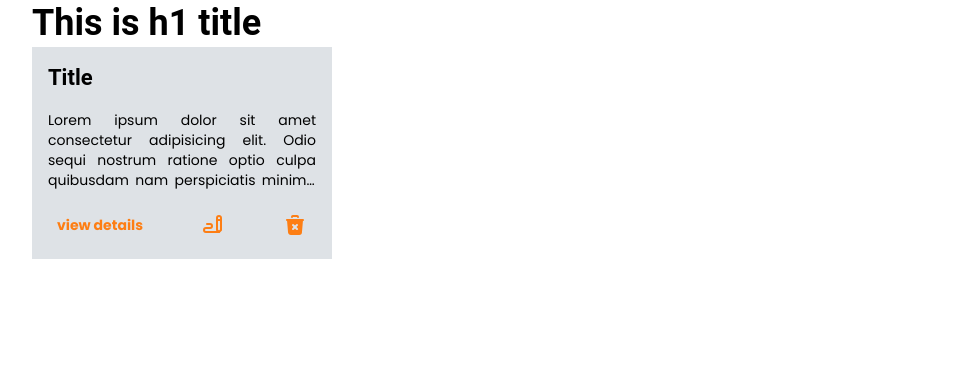
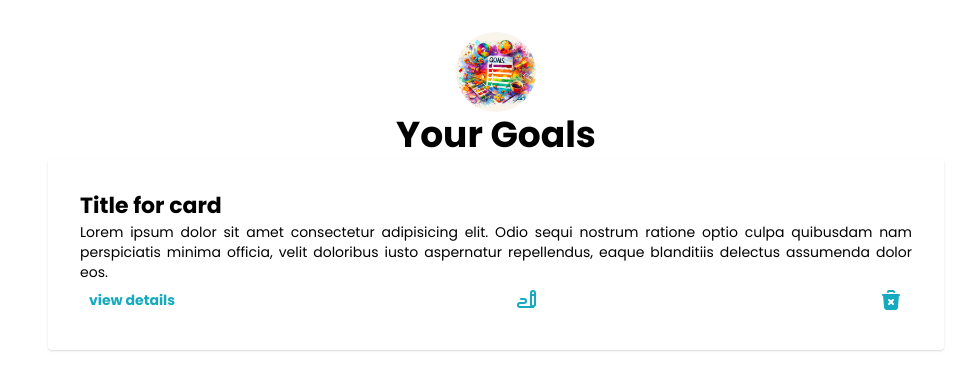
Before and after one commit to vida-khalili/goal-manager-typescript, a React (Vite) app: page / in a window 1280 px wide. Shown: the top 390 px of the page, without its empty margins (144-1119 px from the left). Built offline with nearby package versions, Linux system fonts and the light colour scheme.

Commit message:
added Header component

```diff
--- a/src/App.tsx
+++ b/src/App.tsx
@@ -1,11 +1,22 @@
 import { Container, Title } from "@mantine/core";
 import GoalCard from "./components/GoalCard/GoalCard";
-
+import Header from "./components/Header/Header";
+import goalImage from "./assets/goals.jpg";
 export default function App() {
   return (
-    <Container>
-      <Title order={1}>This is h1 title</Title>
-      <GoalCard />
+    <Container p={"2rem"}>
+      <Header image={{ src: goalImage, alt: "goal header image" }}>
+        <Title order={1} ta={"center"} tt={"capitalize"}>
+          your goals{" "}
+        </Title>
+      </Header>
+      <GoalCard
+        title="Title for card"
+        description=" Lorem ipsum dolor sit amet consectetur adipisicing elit. Odio sequi
+        nostrum ratione optio culpa quibusdam nam perspiciatis minima officia,
+        velit doloribus iusto aspernatur repellendus, eaque blanditiis delectus
+        assumenda dolor eos."
+      />
     </Container>
   );
 }
--- a/src/components/CardButton/CardButton.tsx
+++ b/src/components/CardButton/CardButton.tsx
@@ -1,7 +1,7 @@
 import { Button } from "@mantine/core";
-import { ReactElement } from "react";
+import { type ReactNode } from "react";
 
-const CardButton = ({ children }: { children: string | ReactElement }) => {
+const CardButton = ({ children }: { children: ReactNode }) => {
   return (
     <Button variant="subtle" px={8}>
       {children}
--- a/src/components/GoalCard/GoalCard.tsx
+++ b/src/components/GoalCard/GoalCard.tsx
@@ -1,17 +1,19 @@
-import { Stack, Title, Group, Text } from "@mantine/core";
+import { Stack, Title, Group, Text, Paper } from "@mantine/core";
 import { IconTrashXFilled } from "@tabler/icons-react";
 import { IconWriting } from "@tabler/icons-react";
 import CardButton from "../CardButton/CardButton";
 
-const GoalCard = () => {
+interface IGoalCardProps {
+  title: string;
+  description: string;
+}
+
+const GoalCard = ({ title, description }: IGoalCardProps) => {
   return (
-    <Stack w={300} bg={"#DEE2E6"} p={16}>
-      <Title order={3}>Title</Title>
+    <Paper shadow="xs" p={"xl"}>
+      <Title order={3}>{title}</Title>
       <Text lineClamp={4} ta={"justify"} size="sm">
-        Lorem ipsum dolor sit amet consectetur adipisicing elit. Odio sequi
-        nostrum ratione optio culpa quibusdam nam perspiciatis minima officia,
-        velit doloribus iusto aspernatur repellendus, eaque blanditiis delectus
-        assumenda dolor eos.
+        {description}
       </Text>
       <Group justify="space-between">
         <CardButton>view details</CardButton>
@@ -19,10 +21,10 @@ const GoalCard = () => {
           <IconWriting />
         </CardButton>
         <CardButton>
-          <IconTrashXFilled />
+          <IconTrashXFilled color="red" />
         </CardButton>
       </Group>
-    </Stack>
+    </Paper>
   );
 };
 
--- /dev/null
+++ b/src/components/Header/Header.tsx
@@ -0,0 +1,24 @@
+import { Box, Image } from "@mantine/core";
+import { type ReactNode } from "react";
+
+interface IHeaderProps {
+  children: ReactNode;
+  image: { src: string; alt: string };
+}
+const Header = ({ children, image }: IHeaderProps) => {
+  return (
+    <Box m={"0 auto"}>
+      <Image
+        m={"0 auto"}
+        radius="50%"
+        src={image.src}
+        alt={image.alt}
+        w={"5rem"}
+        h={"5rem"}
+      />
+      {children}
+    </Box>
+  );
+};
+
+export default Header;
--- a/src/lib/theme.ts
+++ b/src/lib/theme.ts
@@ -1,14 +1,21 @@
 import { createTheme, rem } from "@mantine/core";
 
 const theme = createTheme({
-  primaryColor: "orange",
+  breakpoints: {
+    xs: "px",
+    sm: "600px",
+    md: "900px",
+    lg: "1200px",
+    xl: "1536px",
+  },
+  primaryColor: "cyan",
   fontFamily: "Poppins, sans-serif",
   shadows: {
     md: "1px 1px 3px rgba(0, 0, 0, .25)",
     xl: "5px 5px 3px rgba(0, 0, 0, .25)",
   },
   headings: {
-    fontFamily: "Roboto, sans-serif",
+    // fontFamily: "Roboto, sans-serif",
     sizes: {
       h1: { fontSize: rem(36) },
     },
```
